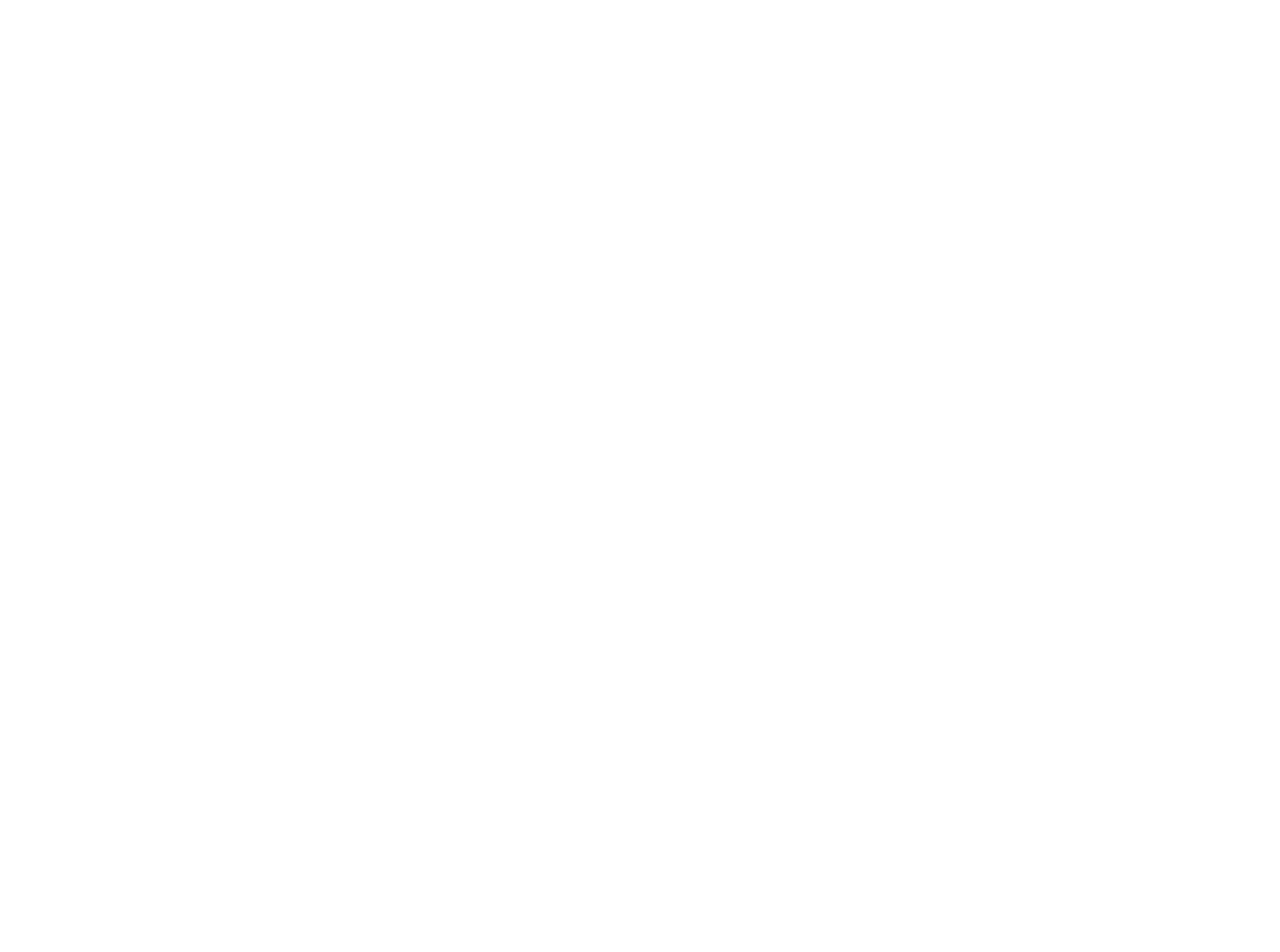
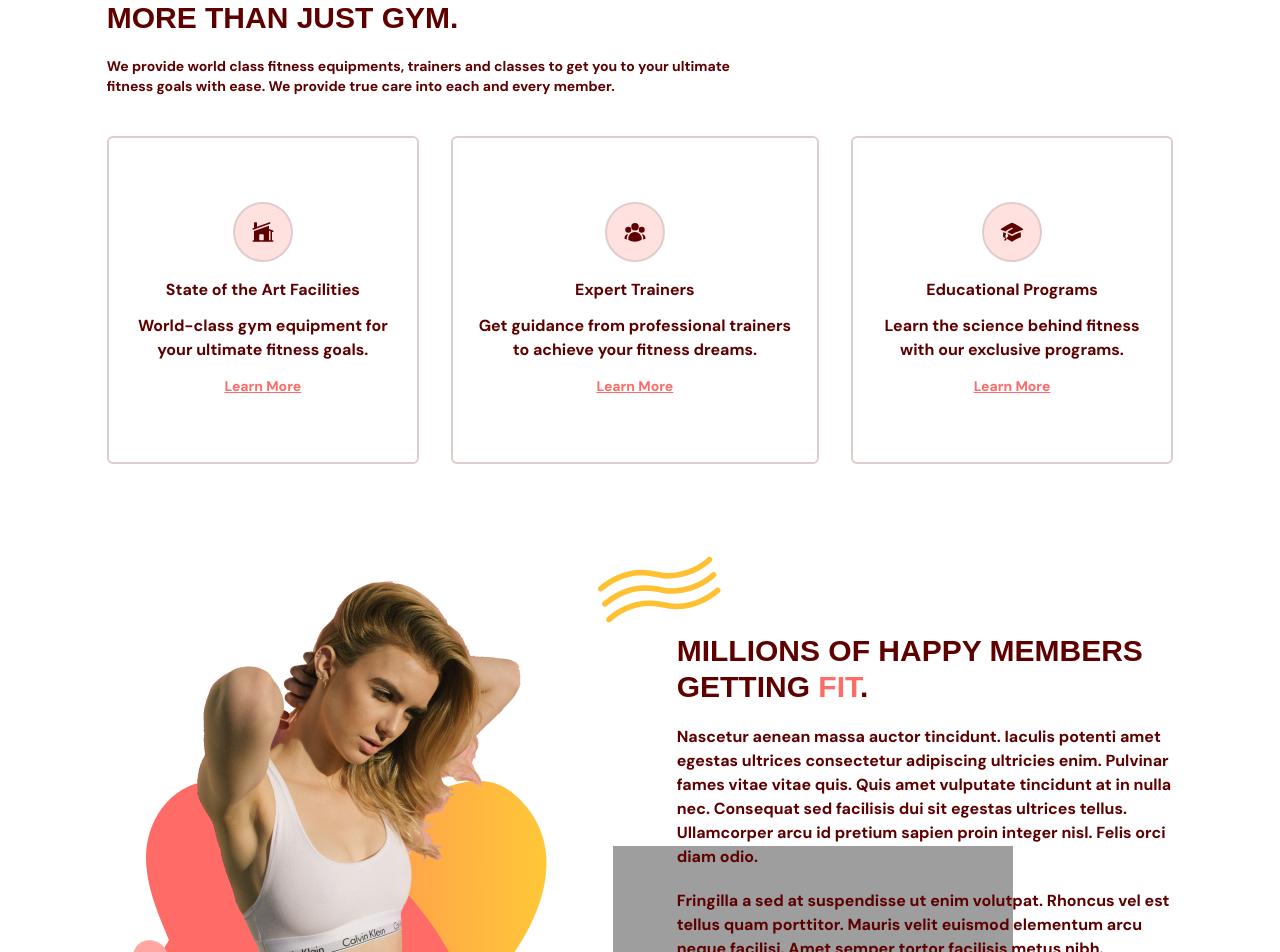
Before and after one commit to iyashtyagi/EvoGym, a React (Vite) app: page / in a window 1280 px wide. Shown: the part 900-1852 px from the top of the page. Before the commit the page ends 823 px from the top, so only its background shows below. Built offline with nearby package versions, Linux system fonts and the light colour scheme.

Commit message:
benefits section done

```diff
--- a/src/App.tsx
+++ b/src/App.tsx
@@ -2,6 +2,7 @@
 import Navbar from "./scenes/navbar"
 import { SelectedPage } from "./shared/types";
 import Home from "./scenes/home";
+import Benefits from "./scenes/benefits";
 
 function App() {
     const [selectedPage, setSelectedPage] = useState<SelectedPage>(SelectedPage.Home );
@@ -26,6 +27,7 @@
         <div className="app">
             <Navbar isTopOfPage={isTopOfPage} selectedPage={selectedPage} setSelectedPage={setSelectedPage}/>
             <Home setSelectedPage={setSelectedPage}/>
+            <Benefits setSelectedPage={setSelectedPage}/>
         </div>
     )
 }
--- /dev/null
+++ b/src/scenes/benefits/BenefitCard.tsx
@@ -0,0 +1,30 @@
+import { BenefitCardType } from '@/shared/types'
+import AnchorLink from 'react-anchor-link-smooth-scroll';
+import { motion } from 'framer-motion';
+
+
+const BenefitCard = ({ benefit }: {benefit : BenefitCardType}) => {
+    console.log(benefit);
+    return (
+        <motion.div
+            variants={{
+                hidden : {opacity: 0, scale: 0.9},
+                visible : { opacity: 1, scale: 1}
+            }}
+            className='mt-5 rounded-md border-2 border-gray-100 px-5 py-16 text-center'
+        >
+            <div className='mb-4 flex justify-center'>
+                <div className='bg-primary-100 rounded-full border-2 border-gray-100 p-4'>
+                    {benefit.icon}
+                </div>
+            </div>
+            <h4 className='font-bold'>{benefit.title}</h4>
+            <p className='my-3'>{benefit.description}</p>
+            <AnchorLink className="text-sm font-bold text-primary-500 underline hover:text-secondary-500"
+             children={benefit.link.title}
+             href={`#${benefit.link.to}`}/>
+        </motion.div>
+    )
+}
+
+export default BenefitCard;
--- /dev/null
+++ b/src/scenes/benefits/index.tsx
@@ -0,0 +1,166 @@
+import HText from '@/shared/HText';
+import { BenefitCardType, SelectedPage } from '@/shared/types'
+import { HomeModernIcon, UserGroupIcon, AcademicCapIcon } from '@heroicons/react/24/solid'
+import { motion } from 'framer-motion'
+import BenefitCard from './BenefitCard';
+import ActionButton from '@/shared/ActionButton';
+import BenefitsPageGraphic from '@/assets/BenefitsPageGraphic.png'
+
+type Props = {
+    setSelectedPage: (value: SelectedPage) => void;
+}
+
+const benefitsCardArray: Array<BenefitCardType> = [
+    {
+      id: 1,
+      icon: <HomeModernIcon className="h-6 w-6" />,
+      title: "State of the Art Facilities",
+      description: "World-class gym equipment for your ultimate fitness goals.",
+      link: {
+        title: "Learn More",
+        to: SelectedPage.ContactUs,
+      },
+    },
+    {
+      id: 2,
+      icon: <UserGroupIcon className="h-6 w-6" />,
+      title: "Expert Trainers",
+      description: "Get guidance from professional trainers to achieve your fitness dreams.",
+      link: {
+        title: "Learn More",
+        to: SelectedPage.ContactUs,
+      },
+    },
+    {
+      id: 3,
+      icon: <AcademicCapIcon className="h-6 w-6" />,
+      title: "Educational Programs",
+      description: "Learn the science behind fitness with our exclusive programs.",
+      link: {
+        title: "Learn More",
+        to: SelectedPage.ContactUs,
+      },
+    }
+];
+
+const Benefits = ({ setSelectedPage }: Props) => {
+    return (
+      <section id='benefits' className='mx-auto min-h-full w-5/6 py-20'>
+        <motion.div
+            onViewportEnter={()=>{setSelectedPage(SelectedPage.Benefits)}}
+            >
+
+            {/* Heading */}
+            <motion.div
+                className='md:my-5 md:w-3/5'
+                initial="hidden"
+                whileInView="visible"
+                viewport={{ once: true, amount: 0.5 }}
+                transition={{ duration: 0.5 }}
+                variants={{
+                    hidden: { opacity: 0, x: -50 },
+                    visible: { opacity: 1, x: 0 },
+                }}
+            >
+                <HText>MORE THAN JUST GYM.</HText>
+                <p className='my-5 text-sm'>
+                    We provide world class fitness equipments, trainers and classes to
+                    get you to your ultimate fitness goals with ease. We provide true care
+                    into each and every member.
+                </p>
+            </motion.div>
+
+            {/* Benefits */}
+
+            <motion.div className='mt-5 gap-8 md:flex items-center justify-between'
+                initial= "hidden"
+                whileInView="visible"
+                viewport={{once:true, amount:0.5}}
+                variants={{
+                    hidden : {},
+                    visible : {
+                        transition : {staggerChildren: 0.2}
+                    }
+                }}
+            >
+                {benefitsCardArray.map((benefit)=>
+                    <BenefitCard key={benefit.id} benefit={benefit}/>
+                )}
+            </motion.div>
+
+            {/* graphics and description */}
+
+            <div className=' mt-16 items-center justify-between gap-20 md:mt-28 md:flex'>
+                {/* graphic */}
+                <img src={BenefitsPageGraphic} alt="benefits-page-graphic" className='mx-auto'/>
+
+                {/* description */}
+                <div>
+                    {/* title */}
+                    <div className='relative'>
+                        <div className='before:absolute before:-top-20 before:-left-20 before:z-[-1] before:content-abstractwaves'>
+                            <motion.div
+                                initial="hidden"
+                                whileInView="visible"
+                                viewport={{ once: true, amount: 0.5 }}
+                                transition={{ duration: 0.5 }}
+                                variants={{
+                                    hidden: { opacity: 0, x: 50 },
+                                    visible: { opacity: 1, x: 0 },
+                                }}
+                            >
+                                <HText>
+                                    MILLIONS OF HAPPY MEMBERS GETTING {" "}
+                                    <span className='text-primary-500'>FIT</span>
+                                    .
+                                </HText>
+                            </motion.div>
+                        </div>
+
+                    </div>
+
+                    {/* description */}
+                    <motion.div
+                        initial="hidden"
+                        whileInView="visible"
+                        viewport={{ once: true, amount: 0.5 }}
+                        transition={{ delay: 0.2, duration: 0.5 }}
+                        variants={{
+                            hidden: { opacity: 0, x: 50 },
+                            visible: { opacity: 1, x: 0 },
+                        }}
+                    >
+                        <p className='my-5'>
+                            Nascetur aenean massa auctor tincidunt. Iaculis potenti amet
+                            egestas ultrices consectetur adipiscing ultricies enim. Pulvinar
+                            fames vitae vitae quis. Quis amet vulputate tincidunt at in
+                            nulla nec. Consequat sed facilisis dui sit egestas ultrices
+                            tellus. Ullamcorper arcu id pretium sapien proin integer nisl.
+                            Felis orci diam odio.
+                        </p>
+
+                        <p className='mb-5'>
+                            Fringilla a sed at suspendisse ut enim volutpat. Rhoncus vel est
+                            tellus quam porttitor. Mauris velit euismod elementum arcu neque
+                            facilisi. Amet semper tortor facilisis metus nibh. Rhoncus sit
+                            enim mattis odio in risus nunc.
+                        </p>
+                    </motion.div>
+
+                    {/* button */}
+                    <div className='relative mt-16'>
+                        <div className='before:absolute before:-bottom-20 before:right-40 before:z-[-1] before:content-sparkels'>
+                            <ActionButton setSelectedPage={setSelectedPage} children="Join Now"/>
+                        </div>
+                    </div>
+
+
+                </div>
+            </div>
+
+        </motion.div>
+      </section>
+    )
+}
+
+export default Benefits
--- a/src/shared/types.ts
+++ b/src/shared/types.ts
@@ -4,3 +4,14 @@
     OurClasses = "ourclasses",
     ContactUs = "contactus"
 }
+
+export interface BenefitCardType {
+    id : number;
+    icon: JSX.Element;
+    title : string;
+    description : string;
+    link : {
+        title : string;
+        to : SelectedPage
+    }
+}
```
